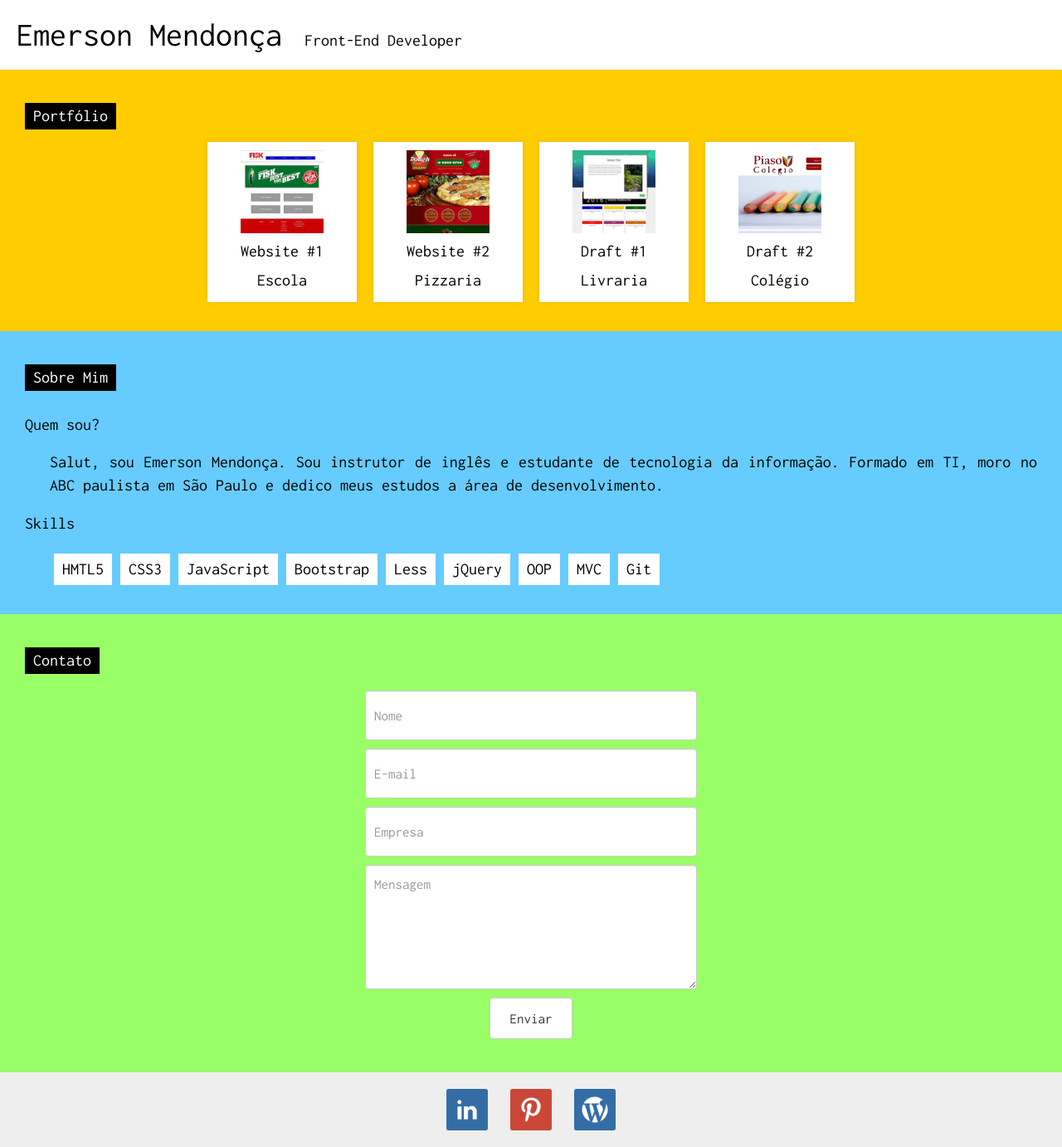
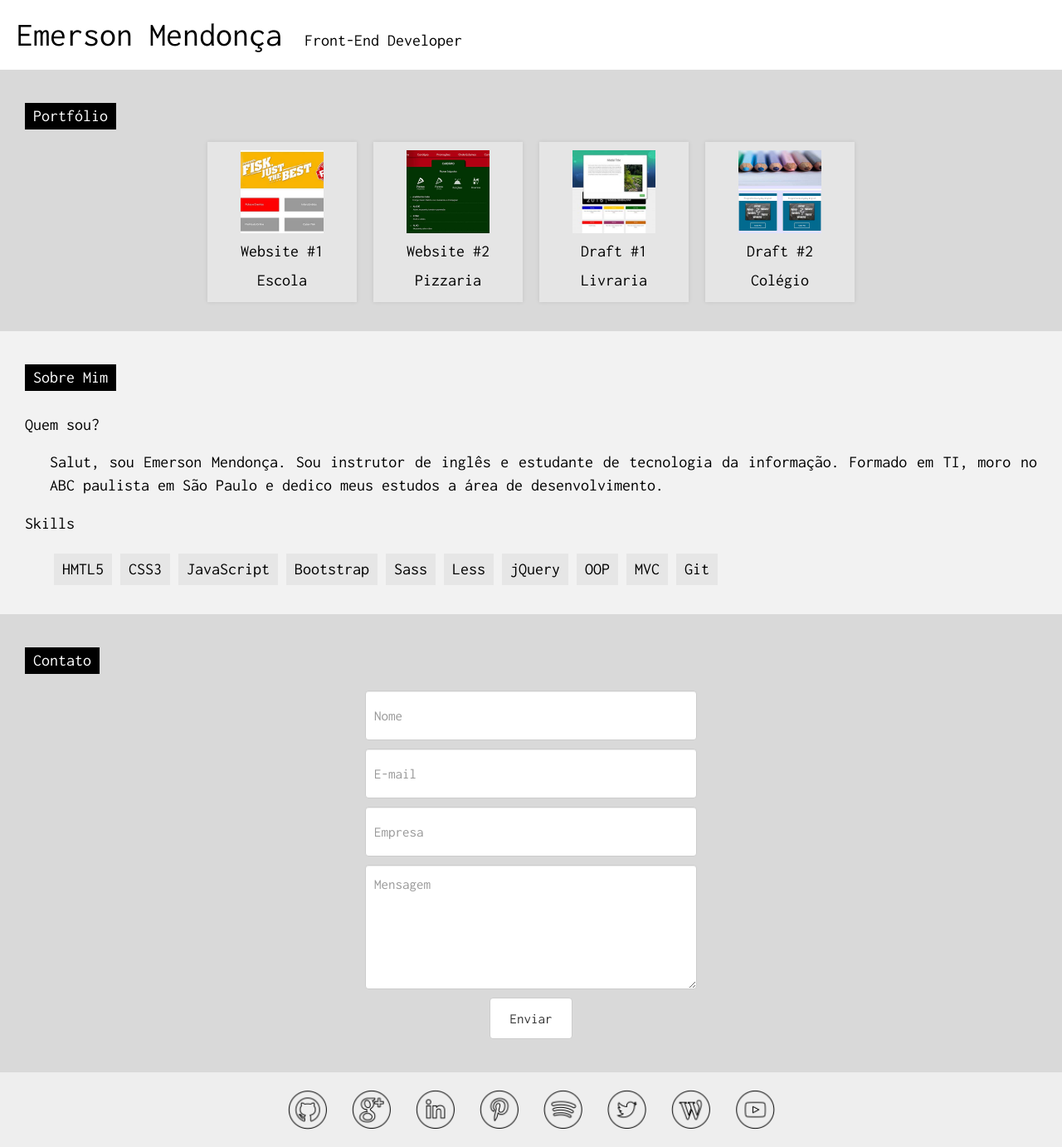
Before and after one commit to ricardorohde/emerson, a PHP site: page / in a window 1280 px wide. Shown: the whole page at 83% size. Run offline with PHP 8.4, Linux system fonts and the light colour scheme; data that the repository does not hold is empty.

Commit message:
modifica cores, atualiza icons rede social

```diff
--- a/css/style.css
+++ b/css/style.css
@@ -56,16 +56,16 @@ div.jumbotron div.content p#skills span.skill {
   font-size: 20px;
   margin: 5px;
   padding: 5px 10px;
-  background: #ffffff;
+  background: rgba(0, 0, 0, 0.05);
 }
 div#panel-1 {
-  background: #66ccff;
+  background: rgba(0, 0, 0, 0.05);
 }
 div#panel-2 {
-  background: #ffcc00;
+  background: rgba(0, 0, 0, 0.15);
 }
 div#panel-3 {
-  background: #99ff66;
+  background: rgba(0, 0, 0, 0.15);
 }
 div#media-wrapper {
   text-align: center;
@@ -130,23 +130,23 @@ div.port {
   width: 100%;
   max-width: 180px;
   display: inline-block;
-  background-color: #ffffff;
+  background-color: rgba(255, 255, 255, 0.3);
   box-shadow: 0 0 5px rgba(0, 0, 0, 0.1);
 }
 div.port:hover {
   cursor: pointer;
-  border-radius: 20px;
+  box-shadow: 3px 3px 10px rgba(0, 0, 0, 0.1);
 }
 div.port div.port-title-holder,
 div.port img.port-thumb {
   display: block;
 }
 div.port img.port-thumb {
+  height: 100px;
   width: auto;
   max-width: 100%;
   margin: 0 auto;
-  height: 100px;
-  border-radius: 0px;
+  border-radius: 0%;
 }
 div.port div.port-title-holder {
   margin: 0px;
--- a/css/style.less
+++ b/css/style.less
@@ -97,12 +97,12 @@ div.jumbotron div.content p#skills span.skill {
     font-size: 20px;
     margin: 5px;
     padding: 5px 10px;
-    background: rgba(2555, 2555, 255, 1);
+    background: rgba(0, 0, 0, .05);
 }
 
-div#panel-1 { background:rgb(102, 204, 255) }
-div#panel-2 { background:rgb(255, 204, 0) }
-div#panel-3 { background:rgb(153, 255, 102) }
+div#panel-1 { background:rgba(0, 0, 0, .05) }
+div#panel-2 { background:rgba(0, 0, 0, .15) }
+div#panel-3 { background:rgba(0, 0, 0, .15) }
 
 div#media-wrapper {
   .center-txt;
@@ -171,11 +171,11 @@ div.port {
     width: 100%;
     max-width: 180px;
 	display: inline-block;
-    background-color: rgba(255, 255, 255, 1);
+    background-color: rgba(255, 255, 255, .3);
     box-shadow: 0 0 5px rgba(0, 0, 0, .1);
     &:hover {
       cursor: pointer;
-      border-radius: 20px;
+      box-shadow: 3px 3px 10px rgba(0, 0, 0, .1)
     }
 }
 
@@ -185,11 +185,11 @@ div.port img.port-thumb {
 }
 
 div.port img.port-thumb {
+    height: 100px;
 	width: auto;
 	max-width: 100%;
 	margin: 0 auto;
-	height: 100px;
-	border-radius: 0px;
+	border-radius: 0%;
 }
 
 div.port div.port-title-holder {
--- a/index.php
+++ b/index.php
@@ -42,6 +42,18 @@
 
     <div id="media-wrapper" class="jumbotron">
         <div class="media-box">
+            <a href="https://github.com/emersonmdca" target="_blank">
+                <img src="imgs/github.png" />
+            </a>
+        </div>
+
+        <div class="media-box">
+            <a href="https://plus.google.com/111551378075736234890/posts" target="_blank">
+                <img src="imgs/gplus.png" />
+            </a>
+        </div>
+
+        <div class="media-box">
             <a href="https://www.linkedin.com/in/emersonmdca" target="_blank">
                 <img src="imgs/linkedin.png" />
             </a>
@@ -54,11 +66,28 @@
         </div>
 
         <div class="media-box">
-            <a href="https://inglessimples.wordpress.com/" target="_blank">
+            <a href="https://player.spotify.com/user/emersonmendon%C3%A7a" target="_blank">
+                <img src="imgs/spotify.png" />
+            </a>
+        </div>
+
+        <div class="media-box">
+            <a href="https://twitter.com/emersonmdca" target="_blank">
+                <img src="imgs/twitter.png" />
+            </a>
+        </div>
+
+        <div class="media-box">
+            <a href="https://wordpress.com/" target="_blank">
                 <img src="imgs/wordpress.png" />
             </a>
         </div>
+
+        <div class="media-box">
+            <a href="https://www.youtube.com/channel/UCVwAyvJuhpTjsFiAmcmm9-w" target="_blank">
+                <img src="imgs/youtube.png" />
+            </a>
+        </div>
     </div>
-
 </body>
 </html>
--- a/js/script.js
+++ b/js/script.js
@@ -7,8 +7,7 @@ $(function() {
                         'Scrum', 'UML', 'ITIL', 'Project Management'];
 	*/
 
-	var skillsList = ['HMTL5', 'CSS3', 'JavaScript', 'Bootstrap', 'Less',
-										'jQuery', 'OOP', 'MVC', 'Git'];
+	var skillsList = ['HMTL5', 'CSS3', 'JavaScript', 'Bootstrap', 'Sass',  'Less', 'jQuery', 'OOP', 'MVC', 'Git'];
 
 	for(var i=0; i < skillsList.length; i++) {
 		$('#skills')
```
Also changed, not shown: imgs/github.png (added), imgs/gplus.png (added), imgs/linkedin.png, imgs/pinterest.png, imgs/port_thumb_1.jpg, imgs/port_thumb_2.jpg, imgs/port_thumb_3.jpg, imgs/spotify.png (added), imgs/twitter.png (added), imgs/wordpress.png, imgs/youtube.png (added).
